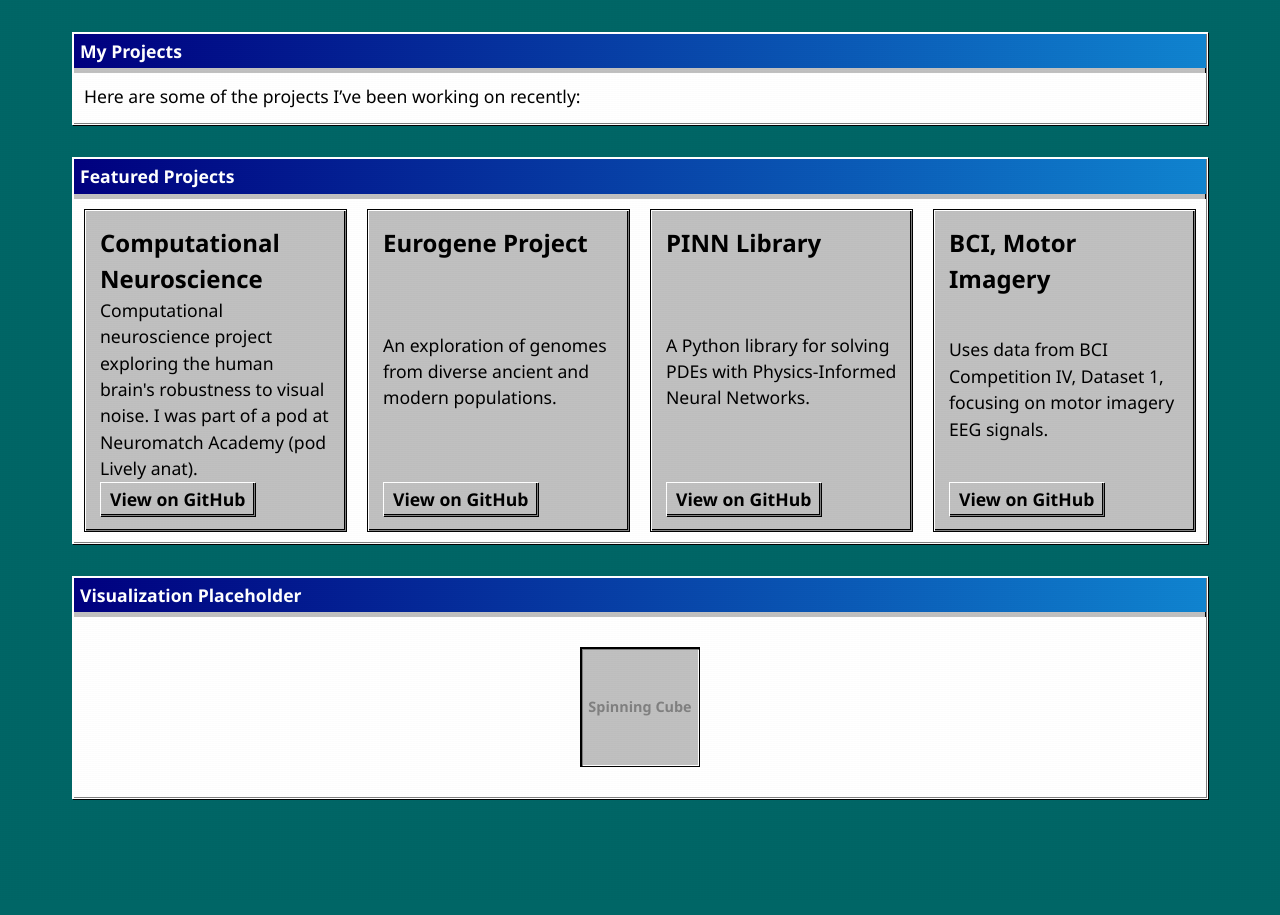
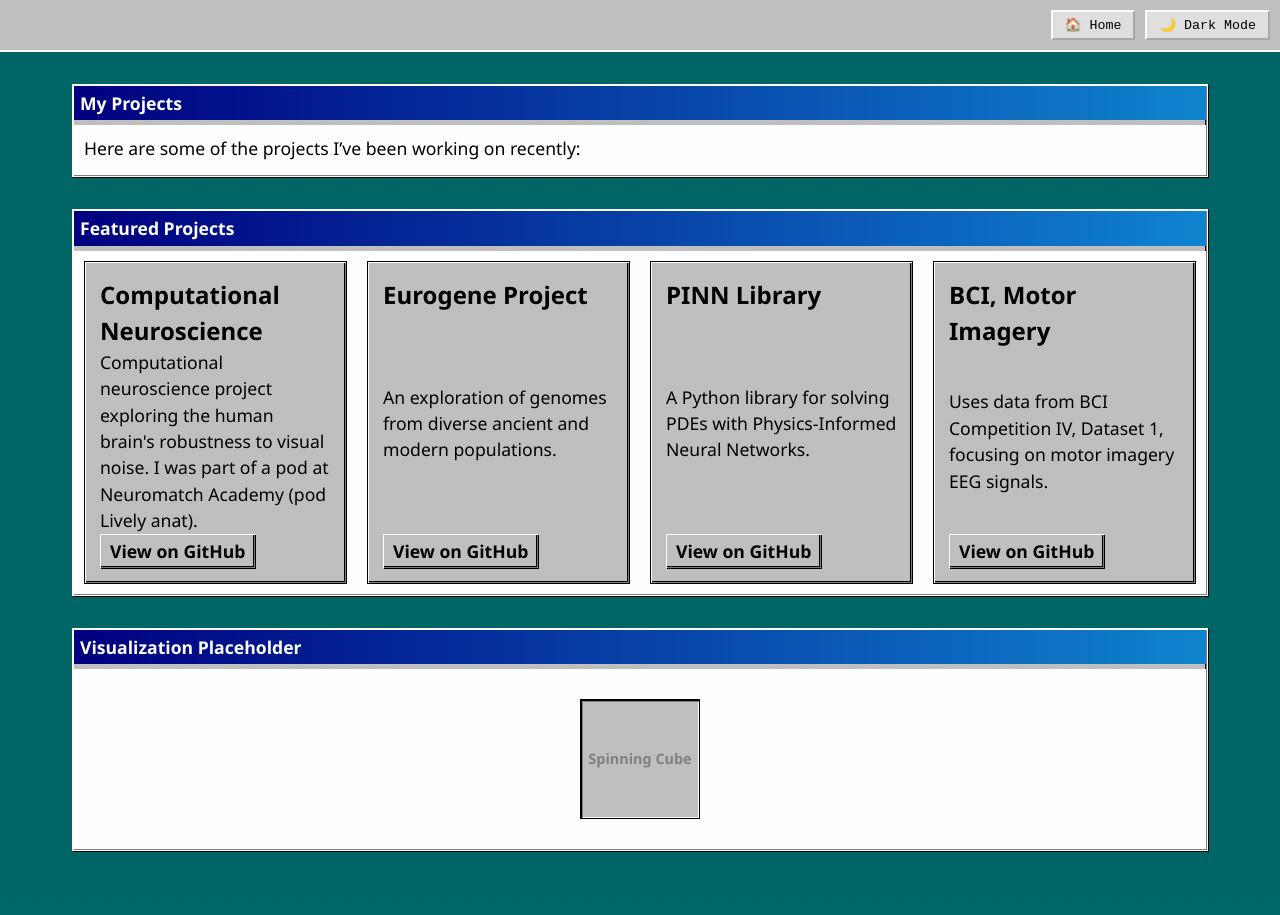
Before and after one commit to UncleRazavi/UncleRazavi.github.io, a Jekyll site: the page projects.html, which Jekyll copies as it is, in a window 1280 px wide. Built offline with Jekyll 4.4.1, drawn with Linux system fonts in a browser that asks for light colours.

Commit message:
Update projects.html

```diff
--- a/projects.html
+++ b/projects.html
@@ -5,8 +5,73 @@
     <meta name="viewport" content="width=device-width, initial-scale=1.0">
     <title>Projects - Hossein Razavi</title>
     <link rel="stylesheet" href="assets/css/main.css">
+    <style>
+        /* Header buttons */
+        .win98-header {
+            display: flex;
+            justify-content: flex-end;
+            gap: 10px;
+            padding: 10px;
+            background-color: #c0c0c0;
+            border-bottom: 2px solid #fff;
+        }
+
+        .win98-button-header {
+            padding: 5px 12px;
+            font-family: 'Courier New', monospace;
+            border: 2px outset #fff;
+            background-color: #e0e0e0;
+            cursor: pointer;
+        }
+
+        /* Dark mode styles */
+        body.dark-mode {
+            background-color: #1a1a1a;
+            color: #f0f0f0;
+        }
+
+        body.dark-mode .win98-window {
+            background-color: #2a2a2a;
+            border-color: #555;
+        }
+
+        body.dark-mode .win98-button,
+        body.dark-mode .win98-button-header {
+            background-color: #444;
+            color: #f0f0f0;
+            border-color: #888;
+        }
+
+        body.dark-mode a {
+            color: #9fcfff;
+        }
+    </style>
 </head>
 <body>
+
+<!-- Header with Home & Dark Mode Toggle -->
+<div class="win98-header">
+    <button class="win98-button-header" onclick="location.href='index.html'">🏠 Home</button>
+    <button class="win98-button-header" id="dark-mode-toggle">🌙 Dark Mode</button>
+</div>
+
+<script>
+    // Dark mode toggle
+    const darkToggle = document.getElementById('dark-mode-toggle');
+    const darkModeKey = 'darkMode';
+
+    if (localStorage.getItem(darkModeKey) === 'enabled') {
+        document.body.classList.add('dark-mode');
+        darkToggle.textContent = '☀️ Light Mode';
+    }
+
+    darkToggle.addEventListener('click', () => {
+        document.body.classList.toggle('dark-mode');
+        const isDark = document.body.classList.contains('dark-mode');
+        localStorage.setItem(darkModeKey, isDark ? 'enabled' : 'disabled');
+        darkToggle.textContent = isDark ? '☀️ Light Mode' : '🌙 Dark Mode';
+    });
+</script>
 
 <main class="container" style="padding: 2rem; max-width: 1200px; margin: auto;">
 
```
